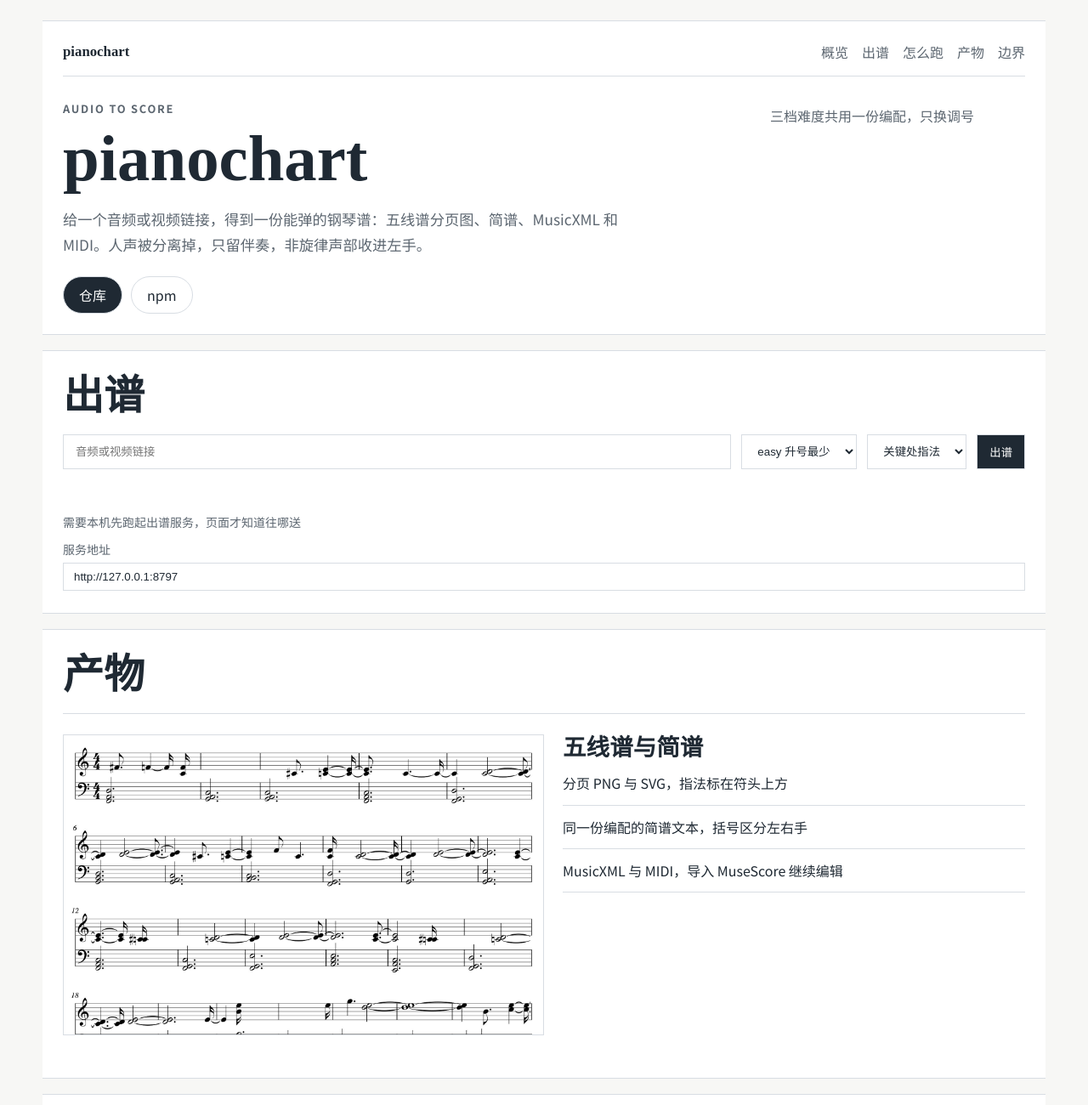
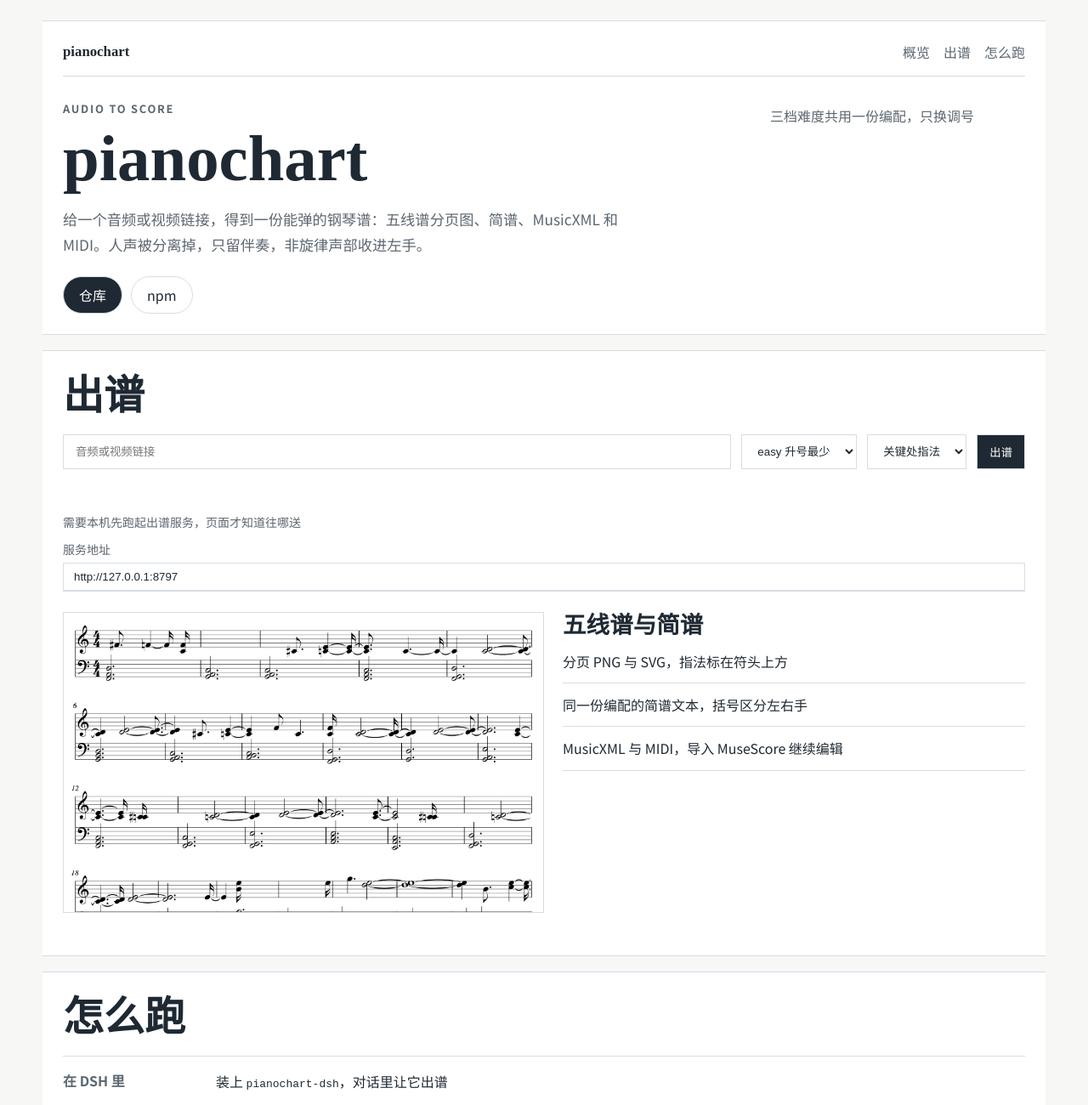
Before and after one commit to regrevia/regrevia.github.io, a plain HTML site: page pianochart.html in a window 1280 px wide. Shown: the top 1300 px of the page at 85% size. Drawn offline with Linux system fonts and the light colour scheme.

Commit message:
pianochart: fold the outputs into the score section
Four sections became three: what the score looks like belongs next to the form
that makes it, not in its own block two scrolls down. The nav had two dead
anchors after the merge (#output, which this removed, and #limits, which never
existed), so it now lists the three sections that are actually there.

```diff
--- a/pianochart.html
+++ b/pianochart.html
@@ -43,8 +43,6 @@
             <a href="#overview">概览</a>
             <a href="#run">出谱</a>
             <a href="#how">怎么跑</a>
-            <a href="#output">产物</a>
-            <a href="#limits">边界</a>
           </div>
         </nav>
 
@@ -92,12 +90,6 @@
           <label class="pc-api">服务地址
             <input id="pc-api" type="url" value="http://127.0.0.1:8797" />
           </label>
-        </section>
-
-        <section class="section section-flat reveal" id="output">
-          <div class="section-heading section-heading-tight">
-            <h2>产物</h2>
-          </div>
           <article class="module-row reveal">
             <div class="module-media">
               <img src="assets/pianochart/staff-top.jpg" alt="pianochart 输出的五线谱第一页" />
```
